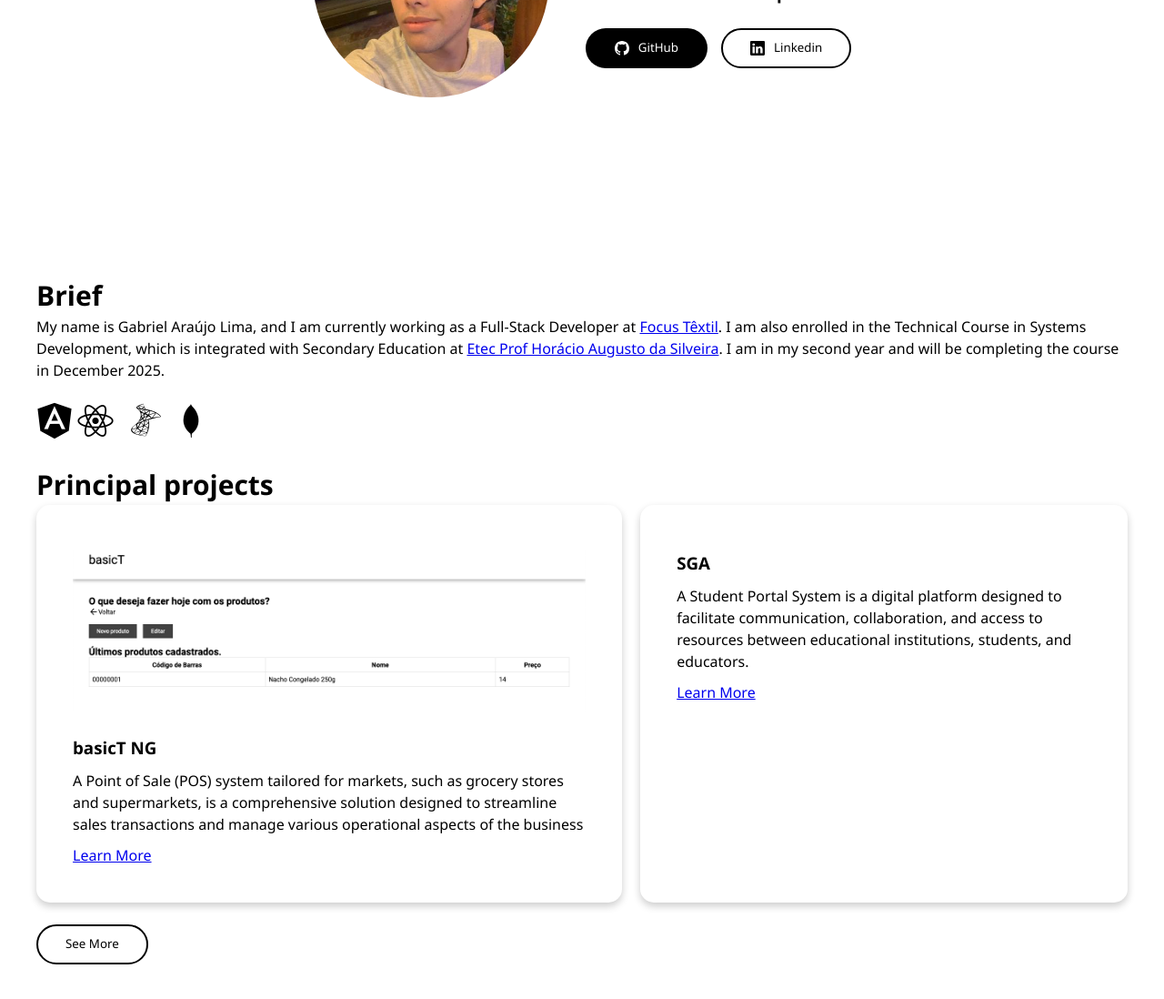
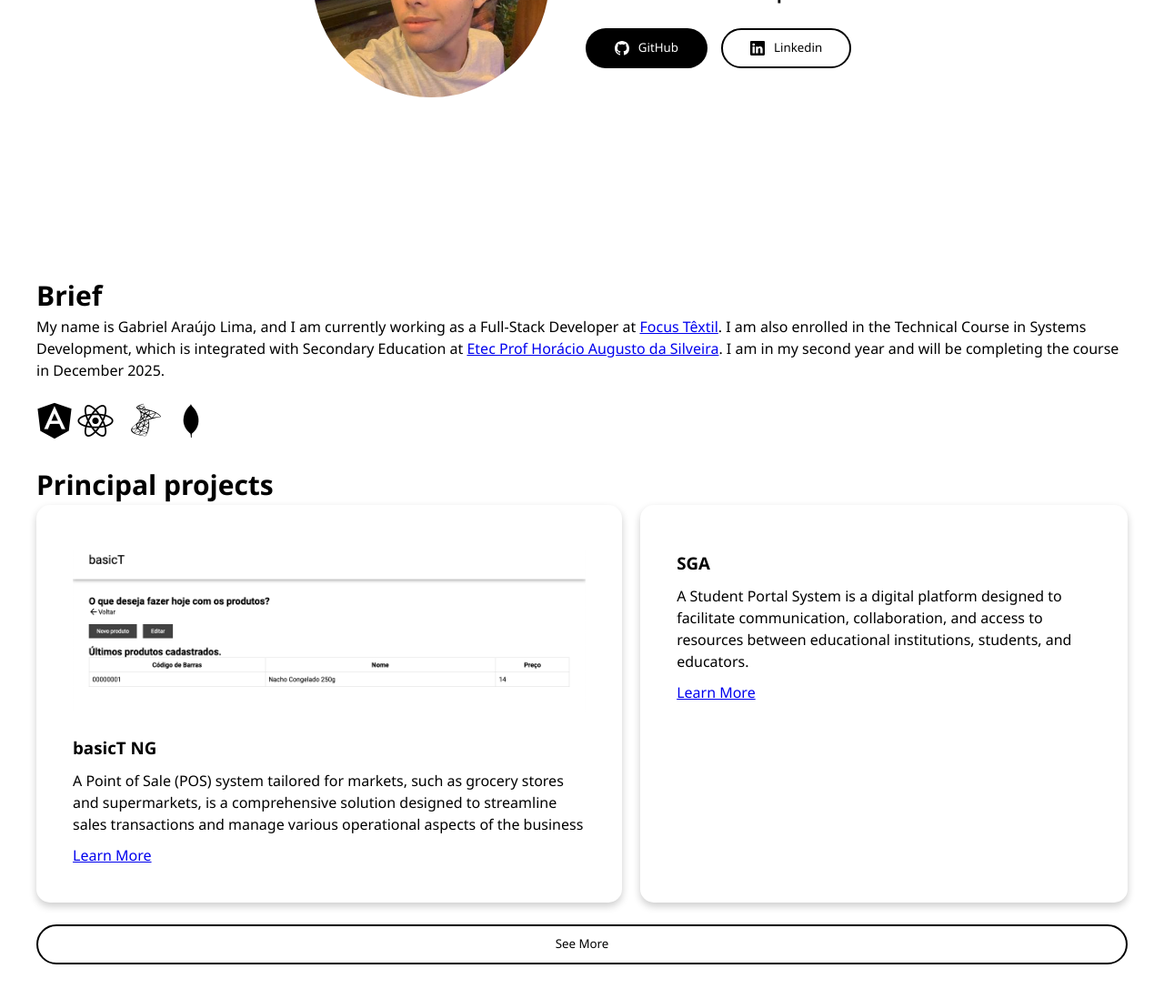
Before and after one commit to theMyntt/MyPortfolio, an Angular app: page /home in a window 1280 px wide. Shown: the part 487-1585 px from the top of the page at 91% size. Built offline with nearby package versions, Linux system fonts and the light colour scheme.

Commit message:
style: 100% of width on buttons

```diff
--- a/src/app/components/button/button.component.sass
+++ b/src/app/components/button/button.component.sass
@@ -5,6 +5,7 @@
   justify-content: center
   padding: 10px 30px
   border-radius: 1000px
+  width: 100%
   background-color: #fff
   transition: 0.3s
   div
```
